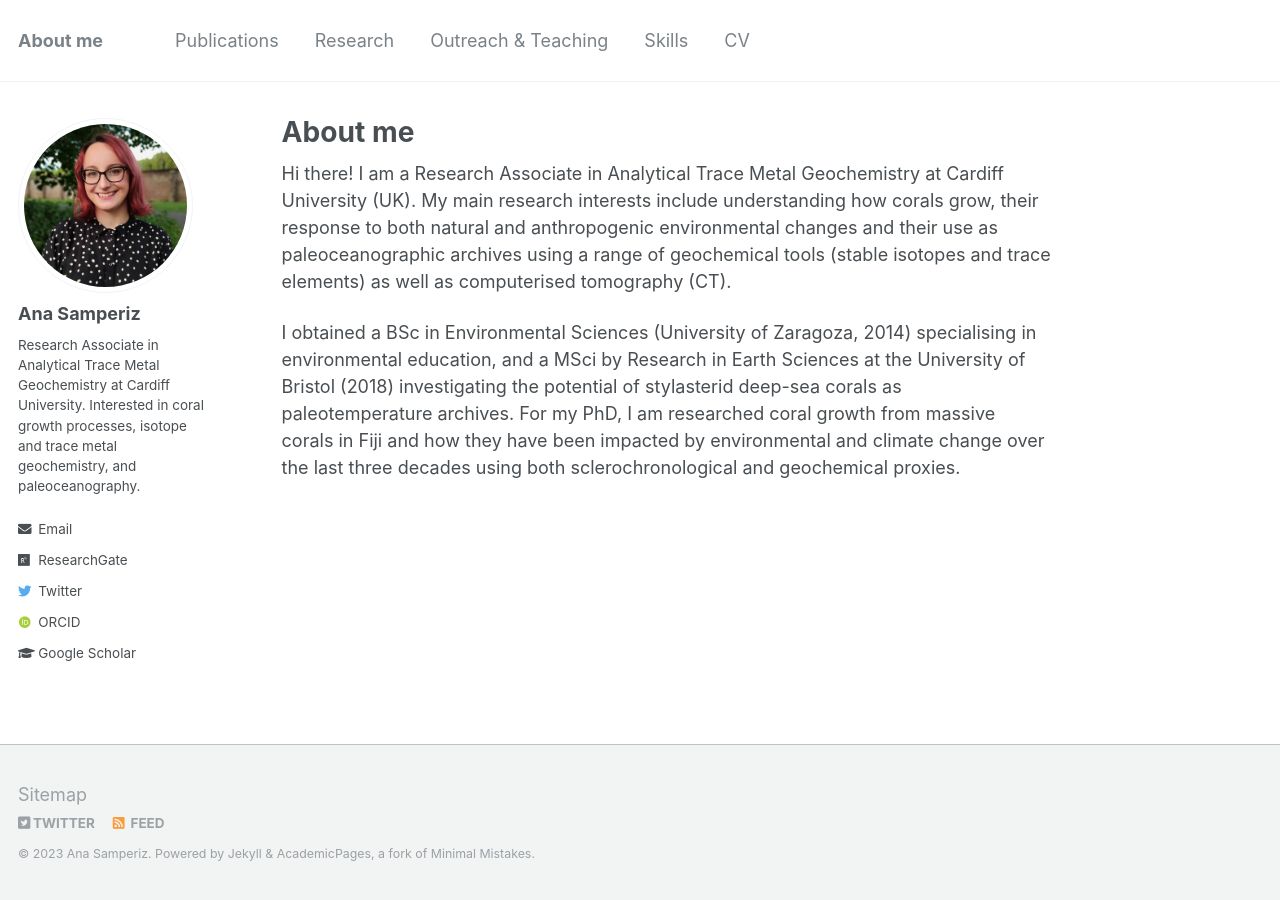
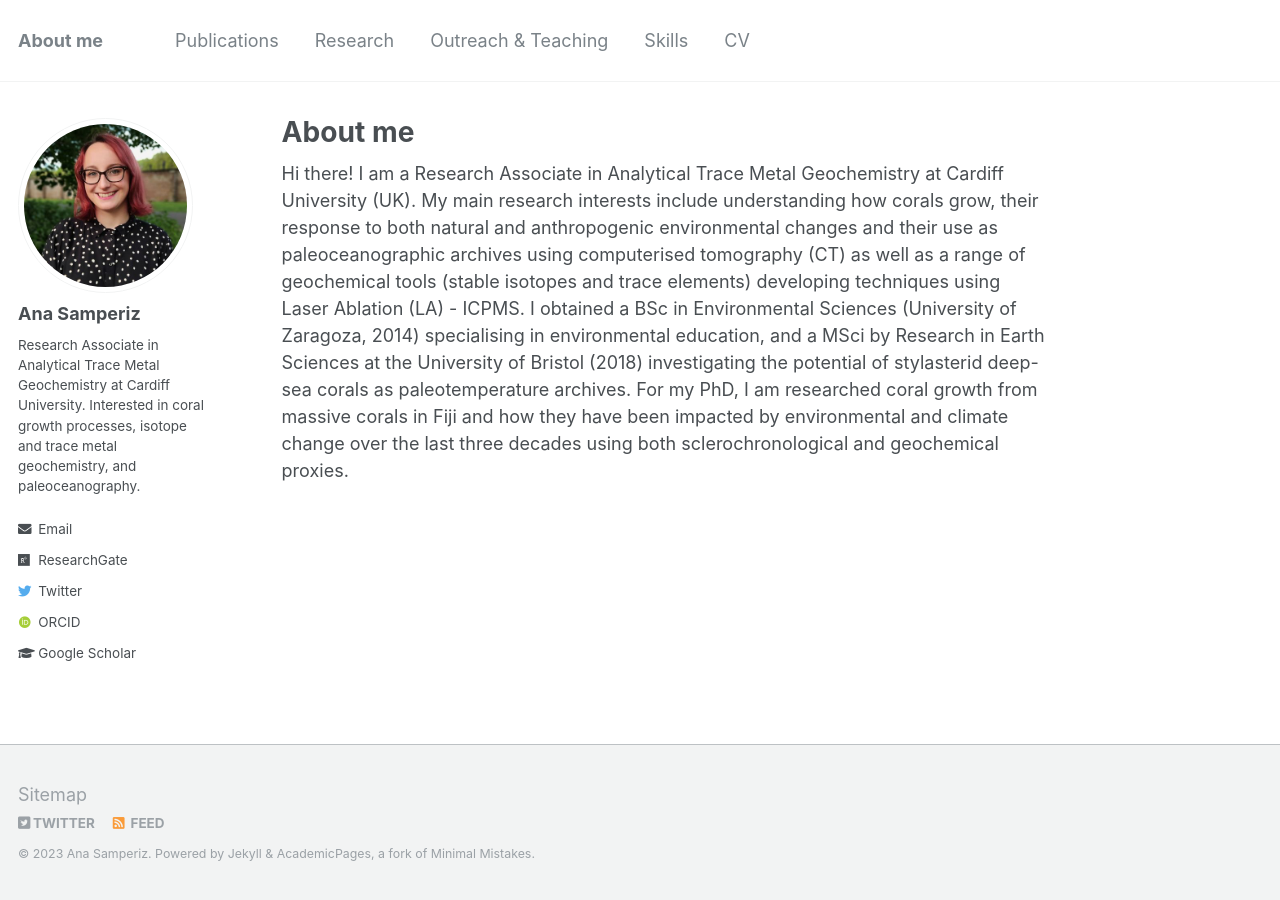
Before and after one commit to anasamperiz/anasamperiz.github.io, a Jekyll site: the page built from _pages/about.md, in a window 1280 px wide. Built offline with Jekyll 4.4.1, drawn with Linux system fonts in a browser that asks for light colours; some web fonts are replaced.

Commit message:
Update about.md

```diff
--- a/_pages/about.md
+++ b/_pages/about.md
@@ -8,6 +8,5 @@ redirect_from:
   - /about.html
 ---
 
-Hi there! I am a Research Associate in Analytical Trace Metal Geochemistry at Cardiff University (UK). My main research interests include understanding how corals grow, their response to both natural and anthropogenic environmental changes and their use as paleoceanographic archives using a range of geochemical tools (stable isotopes and trace elements) as well as computerised tomography (CT).
-
+Hi there! I am a Research Associate in Analytical Trace Metal Geochemistry at Cardiff University (UK). My main research interests include understanding how corals grow, their response to both natural and anthropogenic environmental changes and their use as paleoceanographic archives using computerised tomography (CT) as well as a range of geochemical tools (stable isotopes and trace elements) developing techniques using Laser Ablation (LA) - ICPMS.
 I obtained a BSc in Environmental Sciences (University of Zaragoza, 2014) specialising in environmental education, and a MSci by Research in Earth Sciences at the University of Bristol (2018) investigating the potential of stylasterid deep-sea corals as paleotemperature archives. For my PhD, I am researched coral growth from massive corals in Fiji and how they have been impacted by environmental and climate change over the last three decades using both sclerochronological and geochemical proxies.
```
